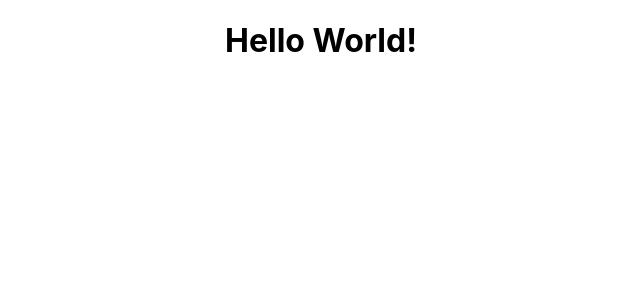
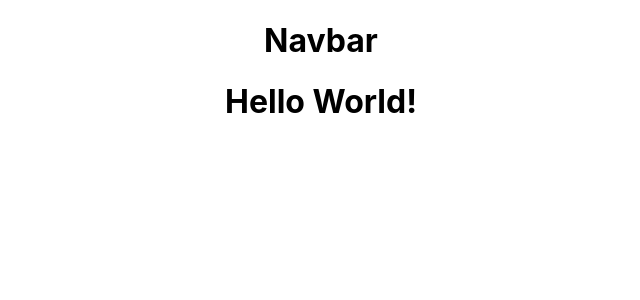
Before and after one commit to NickeaBennett/phase-2-project, a React (Create React App) app in the folder client/: page / in a window 1280 px wide. Shown: the top 300 px of the page, without its empty margins (319-959 px from the left). Built offline with nearby package versions, Linux system fonts and the light colour scheme.

Commit message:
Clean layout

```diff
--- a/client/package.json
+++ b/client/package.json
@@ -8,6 +8,7 @@
     "@testing-library/user-event": "^13.5.0",
     "react": "^18.2.0",
     "react-dom": "^18.2.0",
+    "react-router-dom": "^6.3.0",
     "react-scripts": "5.0.1",
     "web-vitals": "^2.1.4"
   },
--- a/client/public/index.html
+++ b/client/public/index.html
@@ -10,34 +10,13 @@
       content="Web site created using create-react-app"
     />
     <link rel="apple-touch-icon" href="%PUBLIC_URL%/logo192.png" />
-    <!--
-      manifest.json provides metadata used when your web app is installed on a
-      user's mobile device or desktop. See https://developers.google.com/web/fundamentals/web-app-manifest/
-    -->
-    <link rel="manifest" href="%PUBLIC_URL%/manifest.json" />
-    <!--
-      Notice the use of %PUBLIC_URL% in the tags above.
-      It will be replaced with the URL of the `public` folder during the build.
-      Only files inside the `public` folder can be referenced from the HTML.
 
-      Unlike "/favicon.ico" or "favicon.ico", "%PUBLIC_URL%/favicon.ico" will
-      work correctly both with client-side routing and a non-root public URL.
-      Learn how to configure a non-root public URL by running `npm run build`.
-    -->
+
     <title>React App</title>
   </head>
   <body>
     <noscript>You need to enable JavaScript to run this app.</noscript>
     <div id="root"></div>
-    <!--
-      This HTML file is a template.
-      If you open it directly in the browser, you will see an empty page.
 
-      You can add webfonts, meta tags, or analytics to this file.
-      The build step will place the bundled scripts into the <body> tag.
-
-      To begin the development, run `npm start` or `yarn start`.
-      To create a production bundle, use `npm run build` or `yarn build`.
-    -->
   </body>
 </html>
--- a/client/src/App.js
+++ b/client/src/App.js
@@ -1,9 +1,22 @@
+import * as React from "react";
+import { Routes, Route, Link } from "react-router-dom";
 import './App.css';
+
+import Navbar from './components/navbar/Navbar';
 
 function App() {
   return (
     <div className="App">
+      <div className="navbar">
+        <Navbar />
+      </div>
+      <div className="main">
       <h1>Hello World!</h1>
+
+      </div>
+      <div className="footer">
+
+      </div>
     </div>
   );
 }
--- /dev/null
+++ b/client/src/components/navbar/Navbar.js
@@ -0,0 +1,11 @@
+import React from 'react';
+
+const Navbar = () => {
+  return (
+    <div>
+        <h1>Navbar</h1>
+    </div>
+  )
+}
+
+export default Navbar;
```
Also changed, not shown: client/src/index.js (+7 -4 lines), 1 other file (tests, documents, lock files or other folders).
